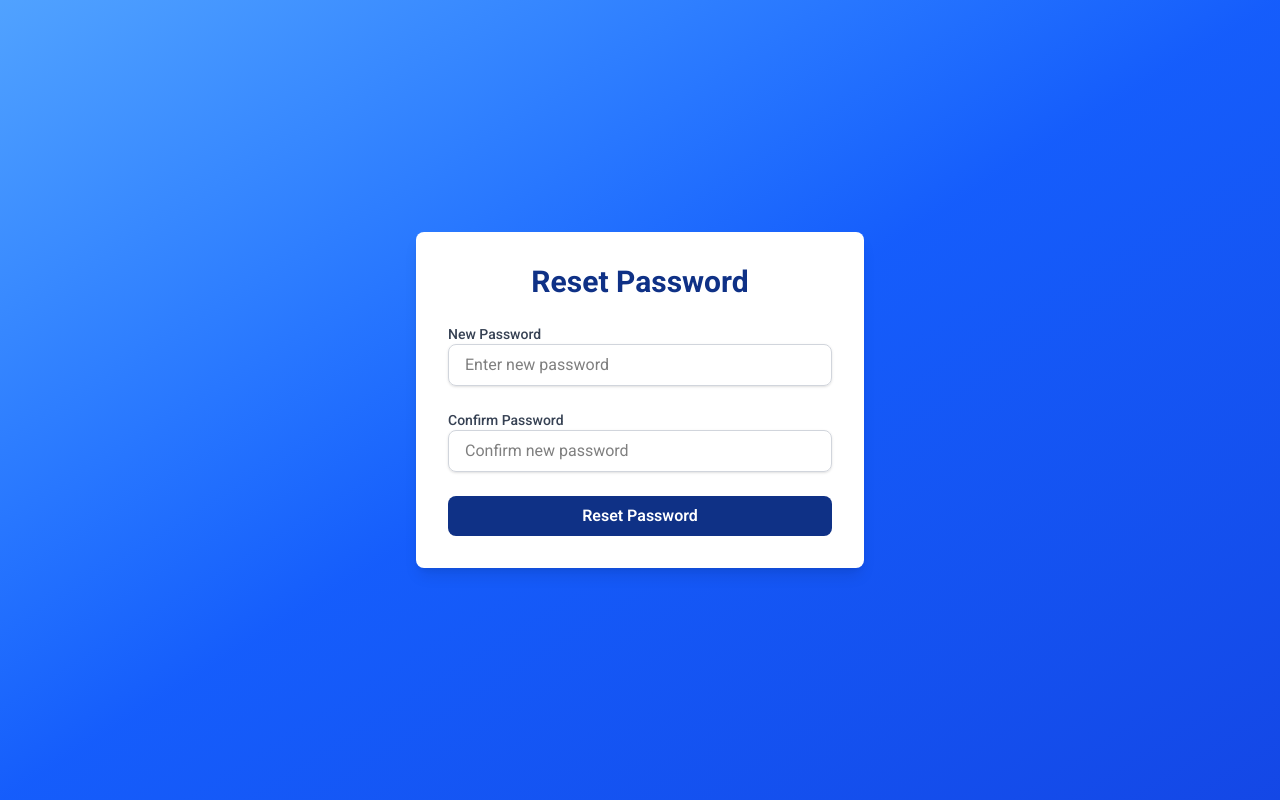
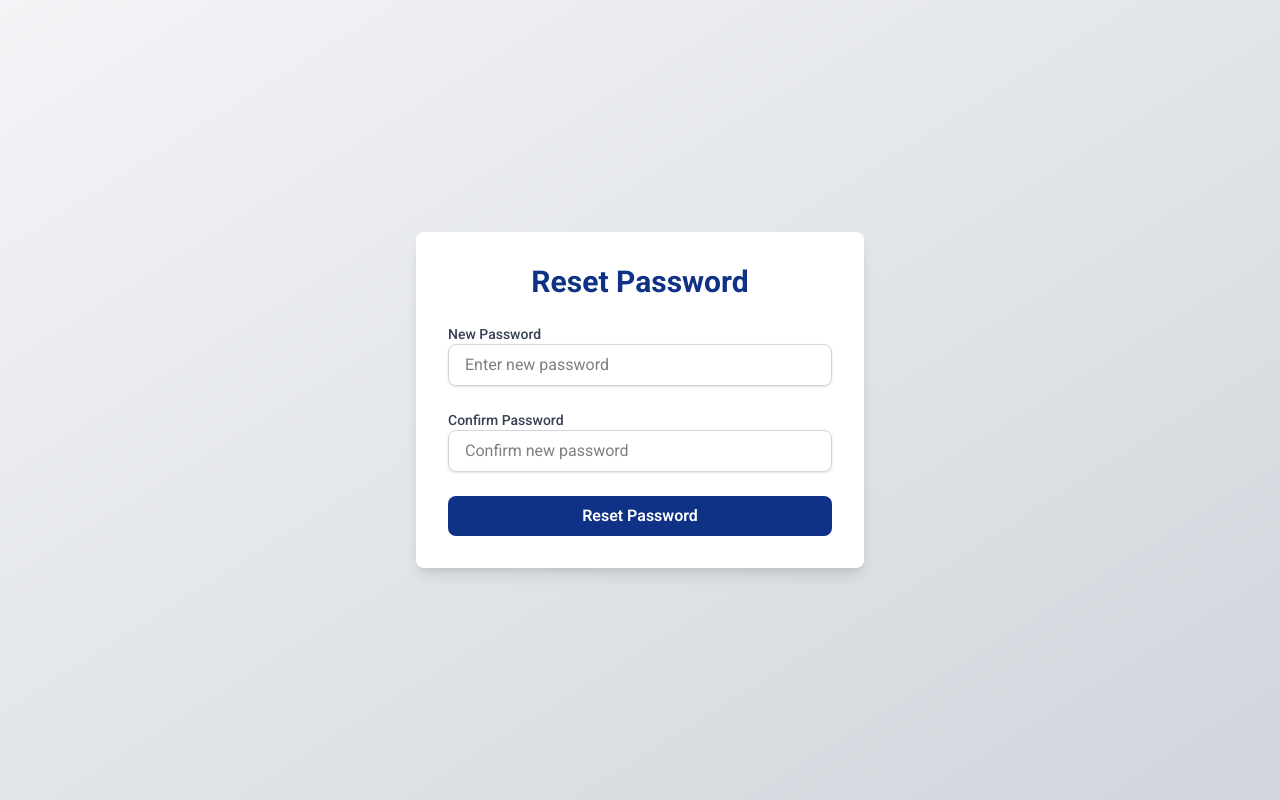
Before and after one commit to Saad0095/Leaders-Tax-Consultant-FrontEnd, a React (Vite) app: page /reset-password/1 in a window 1280 px wide. Built offline with nearby package versions, Linux system fonts and the light colour scheme; no server answers.

Commit message:
Changed bg of reset password page

```diff
--- a/src/pages/auth/Login.jsx
+++ b/src/pages/auth/Login.jsx
@@ -135,7 +135,7 @@ const Login = () => {
                     <button
                       type="button"
                       onClick={() => setShowPassword((s) => !s)}
-                      className="absolute inset-y-0 right-0 mr-2 flex h-10 w-10 items-center justify-center rounded-md text-gray-500 hover:bg-gray-100 hover:text-gray-700 focus:outline-none focus:ring-2 focus:ring-primary/60"
+                      className="absolute top-1 inset-y-0 right-0 mr-2 flex h-10 w-10 items-center justify-center rounded-md text-gray-500 hover:text-gray-700 outline-none"
                       aria-label={showPassword ? "Hide password" : "Show password"}
                     >
                       {showPassword ? <FaEyeSlash size={18} /> : <FaEye size={18} />}
--- a/src/pages/auth/ResetPassword.jsx
+++ b/src/pages/auth/ResetPassword.jsx
@@ -35,7 +35,7 @@ const ResetPassword = () => {
   };
 
   return (
-    <div className="min-h-screen flex items-center justify-center bg-gradient-to-br from-blue-400 via-blue-600 to-blue-700 p-4">
+    <div className="min-h-screen flex items-center justify-center bg-gradient-to-br from-gray-100 to-gray-300 p-4">
       <ToastContainer />
       <form onSubmit={handleSubmit} className="bg-white p-8 rounded-lg shadow-lg max-w-md w-full space-y-6">
         <h2 className="text-3xl font-bold text-center text-primary mb-6">Reset Password</h2>
```
